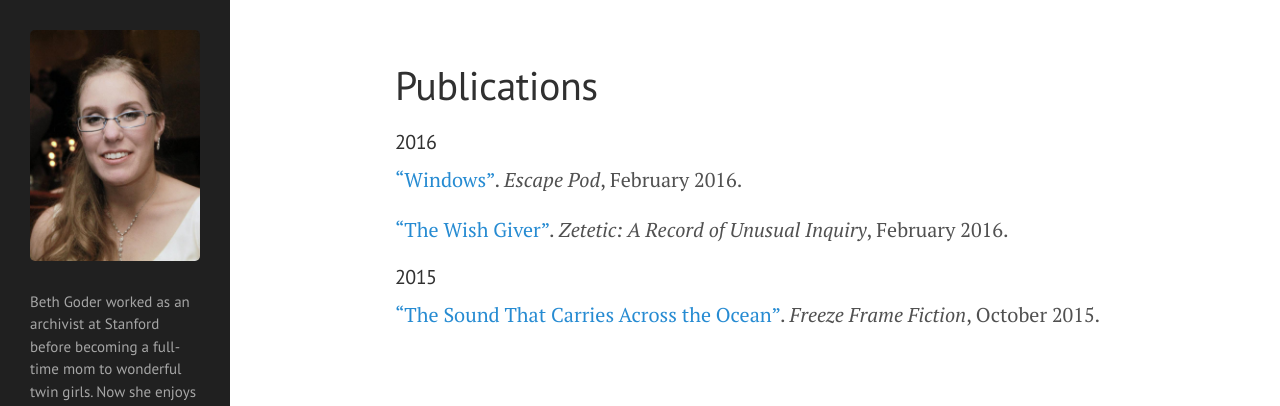
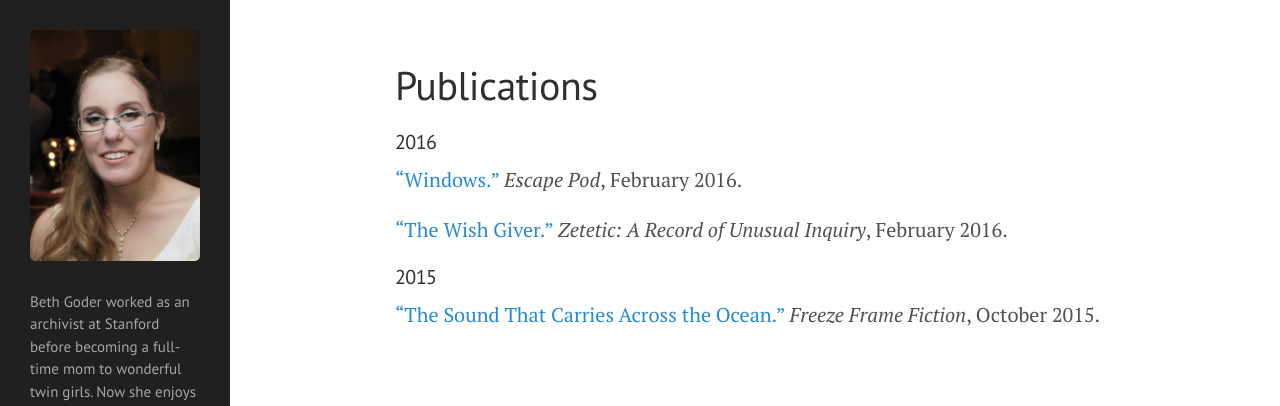
Before and after one commit to BethGoder/BethGoder.github.io, a Jekyll site: the page built from pubs.md, in a window 1280 px wide. Shown: the top 406 px of the page. Built offline with Jekyll 4.4.1, drawn with Linux system fonts in a browser that asks for light colours.

Commit message:
Update pubs.md

```diff
--- a/pubs.md
+++ b/pubs.md
@@ -6,10 +6,10 @@ permalink: /publications/
 
 #### 2016
 
-["Windows"](http://escapepod.org/2016/02/29/ep523-windows/). _Escape Pod_, February 2016.
+["Windows."](http://escapepod.org/2016/02/29/ep523-windows/) _Escape Pod_, February 2016.
 
-["The Wish Giver"](https://zeteticrecord.org/2016/02/the-wish-giver/). _Zetetic: A Record of Unusual Inquiry_, February 2016.
+["The Wish Giver."](https://zeteticrecord.org/2016/02/the-wish-giver/) _Zetetic: A Record of Unusual Inquiry_, February 2016.
 
 #### 2015
 
-["The Sound That Carries Across the Ocean"](http://freezeframefiction.com/read/q6-flash-fiction/the-sound-that-carries-across-the-ocean-by-beth-goder/). _Freeze Frame Fiction_, October 2015.
+["The Sound That Carries Across the Ocean."](http://freezeframefiction.com/read/q6-flash-fiction/the-sound-that-carries-across-the-ocean-by-beth-goder/) _Freeze Frame Fiction_, October 2015.
```
